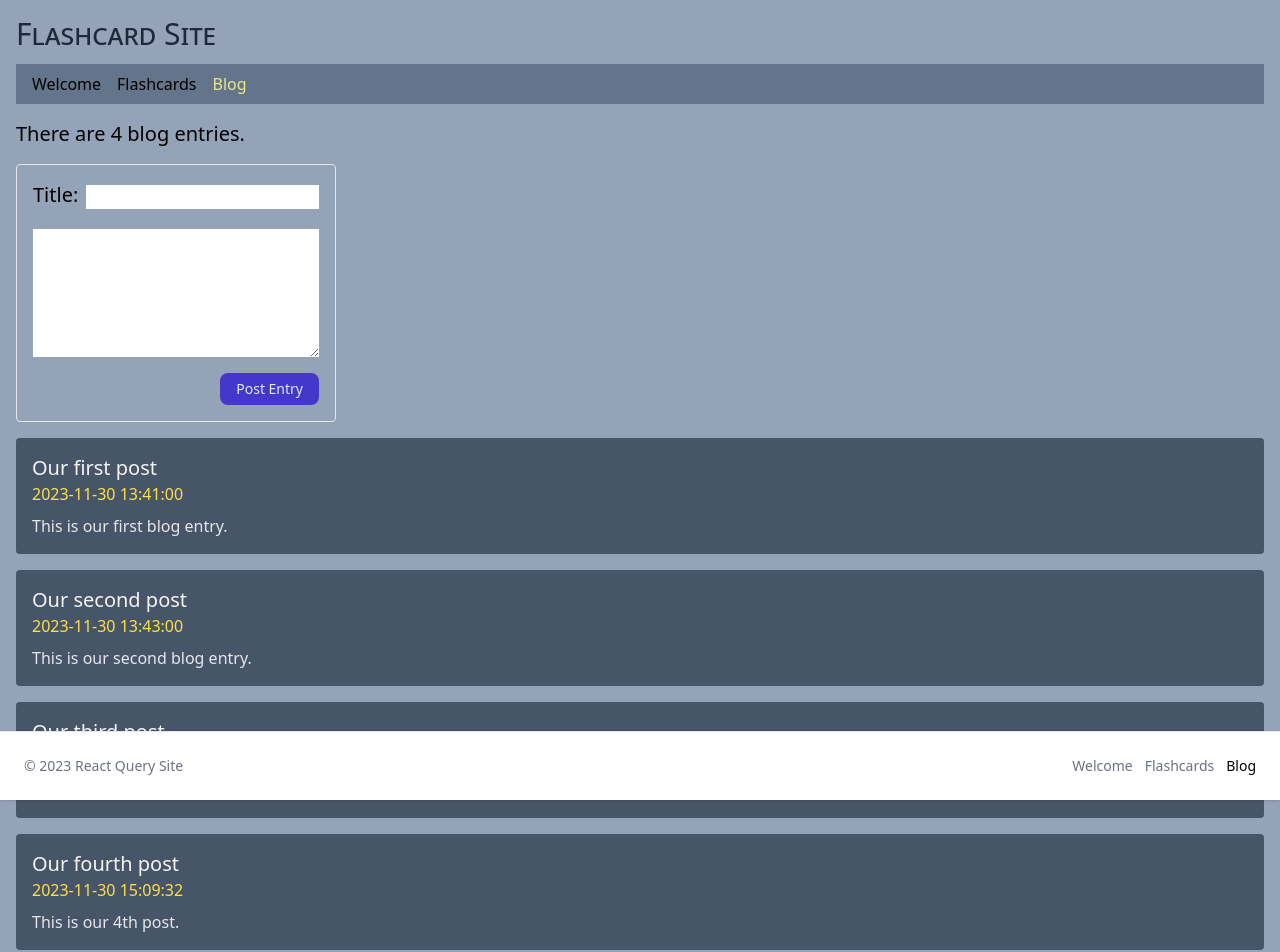
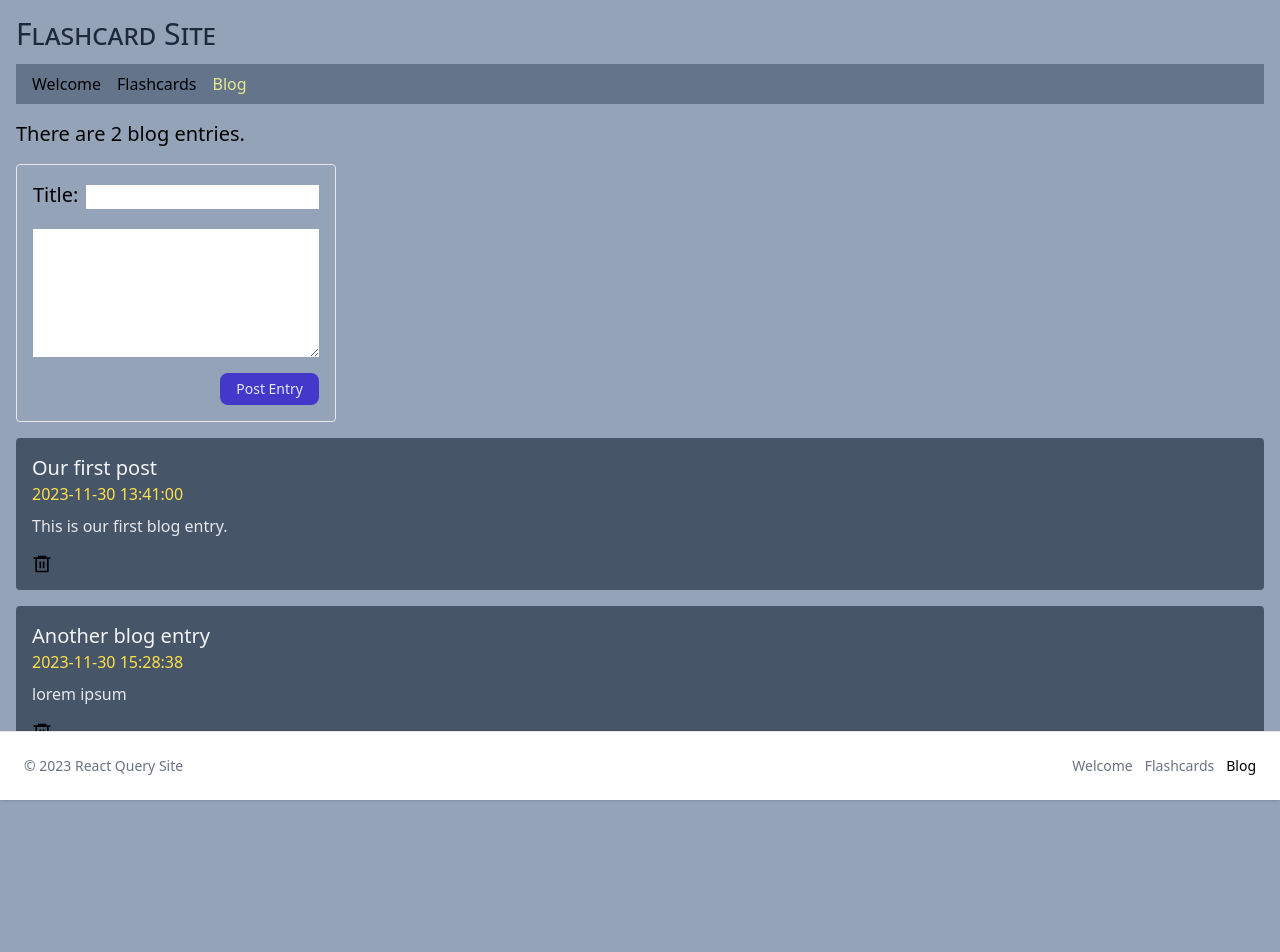
Before and after one commit to edwardtanguay/et412-react-query-flashcard-site, a React (Vite) app: page /blog in a window 1280 px wide. Shown: the top 952 px of the page. After the commit the page ends 838 px from the top, so only its background shows below. Built offline with nearby package versions, Linux system fonts and the light colour scheme; data requests are answered from the project's data file.

Commit message:
delete works

```diff
--- a/backend/data/db.json
+++ b/backend/data/db.json
@@ -9,16 +9,6 @@
       "id": 2,
       "front": "the design",
       "back": "der Entwurf"
-    },
-    {
-      "front": "the challenge",
-      "back": "die Herausforderung",
-      "id": 3
-    },
-    {
-      "front": "the house",
-      "back": "das Haus",
-      "id": 4
     },
     {
       "front": "the street",
@@ -34,21 +24,9 @@
       "body": "This is our first blog entry."
     },
     {
-      "id": 2,
-      "when": "2023-11-30 13:43:00",
-      "title": "Our second post",
-      "body": "This is our second blog entry."
-    },
-    {
-      "when": "2023-11-30 14:59:39",
-      "title": "Our third post",
-      "body": "This is #3.",
-      "id": 3
-    },
-    {
-      "when": "2023-11-30 15:09:32",
-      "title": "Our fourth post",
-      "body": "This is our 4th post.",
+      "when": "2023-11-30 15:28:38",
+      "title": "Another blog entry",
+      "body": "lorem ipsum",
       "id": 4
     }
   ]
--- a/package.json
+++ b/package.json
@@ -20,6 +20,7 @@
 		"json-server": "^0.17.4",
 		"react": "^18.2.0",
 		"react-dom": "^18.2.0",
+		"react-icons": "^4.12.0",
 		"react-router-dom": "^6.18.0"
 	},
 	"devDependencies": {
--- a/src/AppContext.tsx
+++ b/src/AppContext.tsx
@@ -8,6 +8,7 @@ import * as tools from "./tools";
 interface IAppContext {
 	blogItems: IBlogItem[];
 	handleAddBlogItem: (e: React.FormEvent<HTMLFormElement>) => void;
+	handleDeleteBlogItem: (blogItem: IBlogItem) => void;
 }
 
 interface IAppProvider {
@@ -69,11 +70,39 @@ export const AppProvider: React.FC<IAppProvider> = ({ children }) => {
 		})();
 	};
 
+	const handleDeleteBlogItem = (blogItem: IBlogItem) => {
+		(async () => {
+			try {
+				const headers = {
+					"Access-Control-Allow-Origin": "*",
+					"Content-Type": "application/json",
+				};
+
+				const response = await axios.delete(
+					`${config.backendUrl}/blog-items/${blogItem.id}`,
+					{
+						headers,
+					}
+				);
+
+				if (response.status === 200) {
+					const _blogItems = blogItems.filter(m => m.id !== blogItem.id);
+					setBlogItems(_blogItems);
+				} else {
+					console.log("error: status " + response.status);
+				}
+			} catch (e) {
+				console.log("blog item add: error unknown");
+			}
+		})();
+	};
+
 	return (
 		<AppContext.Provider
 			value={{
 				blogItems,
 				handleAddBlogItem,
+				handleDeleteBlogItem,
 			}}
 		>
 			{children}
--- a/src/pages/PageBlog.tsx
+++ b/src/pages/PageBlog.tsx
@@ -1,8 +1,9 @@
 import { useContext } from "react";
 import { AppContext } from "../AppContext";
+import { RiDeleteBin6Line } from "react-icons/ri";
 
 export const PageBlog = () => {
-	const { blogItems, handleAddBlogItem } = useContext(AppContext);
+	const { blogItems, handleAddBlogItem, handleDeleteBlogItem } = useContext(AppContext);
 
 	return (
 		<>
@@ -40,7 +41,8 @@ export const PageBlog = () => {
 							{blogItem.title}
 						</p>
 						<p className="text-yellow-300 mb-2">{blogItem.when}</p>
-						<p className="text-gray-200">{blogItem.body}</p>
+						<p className="text-gray-200 mb-4">{blogItem.body}</p>
+						<RiDeleteBin6Line className="text-xl cursor-pointer" onClick={() => handleDeleteBlogItem(blogItem)} />
 					</div>
 				);
 			})}
```
Also changed, not shown: dev/notes.txt, 1 other file (tests, documents, lock files or other folders).
